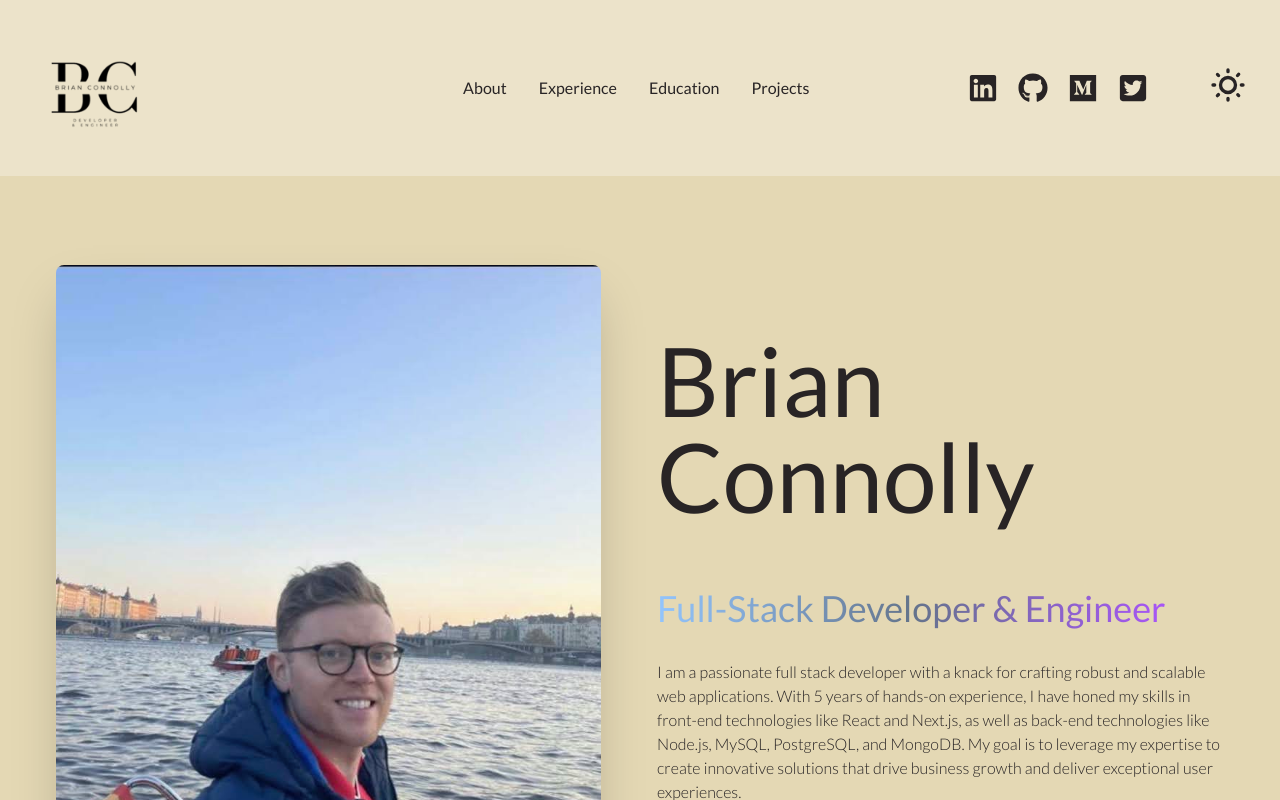
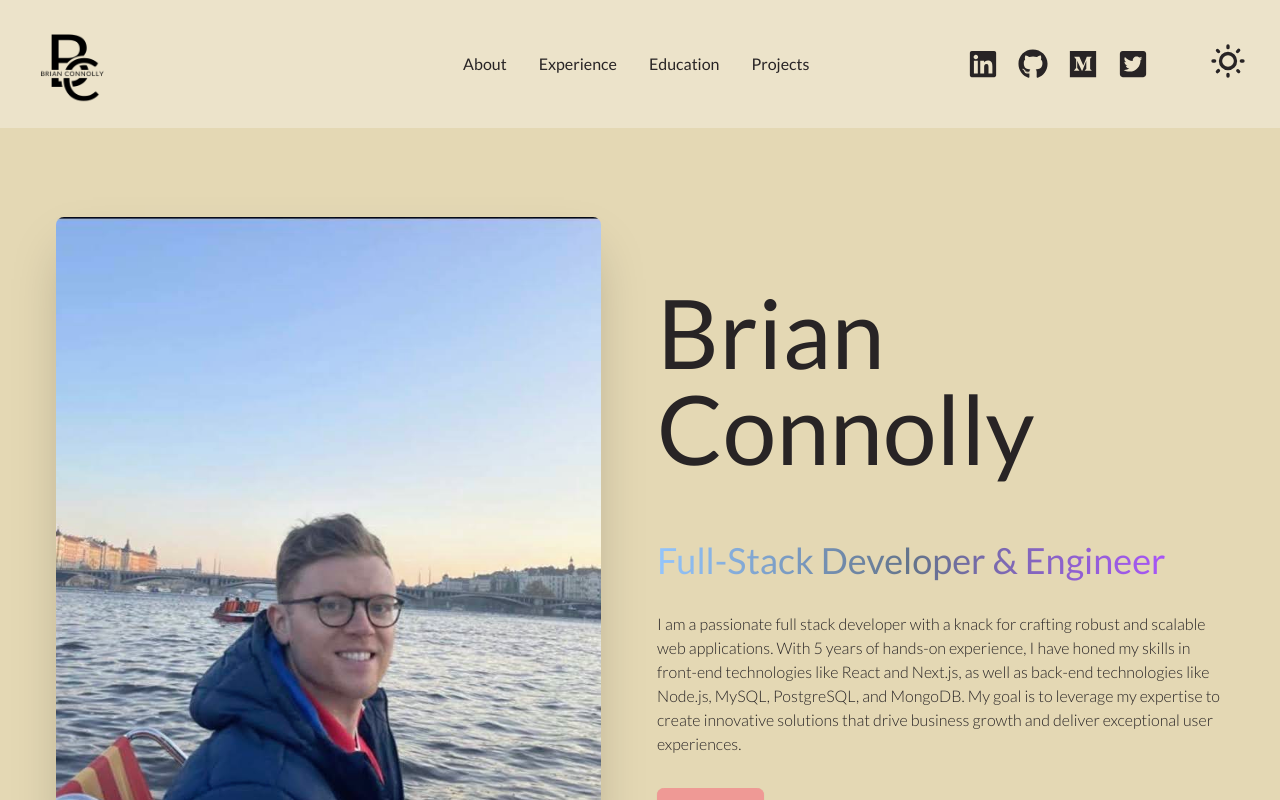
Before and after one commit to Brianconn71/portfolio-vite-react, a React (Vite) app: page / in a window 1280 px wide. Shown: the top 800 px of the page. Built offline with nearby package versions, Linux system fonts and the light colour scheme.

Commit message:
New logo added

```diff
--- a/src/components/Footer.jsx
+++ b/src/components/Footer.jsx
@@ -1,5 +1,5 @@
 import React from 'react'
-import logo from '../assets/Brian_Connolly_logo.png'
+import logo from '../assets/Brian_Connolly-logo.png'
 import { FaLinkedin, FaGithub, FaMedium, FaTwitterSquare } from 'react-icons/fa'
 
 const Footer = () => {
--- a/src/components/Navbar.jsx
+++ b/src/components/Navbar.jsx
@@ -1,12 +1,12 @@
 import React from 'react'
-import logo from '../assets/Brian_Connolly_logo.png'
+import logo from '../assets/Brian_Connolly-logo.png'
 import { FaLinkedin, FaGithub, FaMedium, FaTwitterSquare } from 'react-icons/fa'
 
 const Navbar = () => {
   return (
     <div className="navbar bg-base-100">
         <div className="navbar-start">
-            <img src={logo} className="mx-2 w-40" alt="Brian connolly.dev logo" />
+            <img src={logo} className="mx-2 w-28" alt="Brian connolly.dev logo" />
         </div>
         <div className="navbar-center hidden lg:flex">
             <ul className="menu menu-horizontal px-1 text-base">
```
Also changed, not shown: src/assets/Brian_Connolly-logo.png (added).
